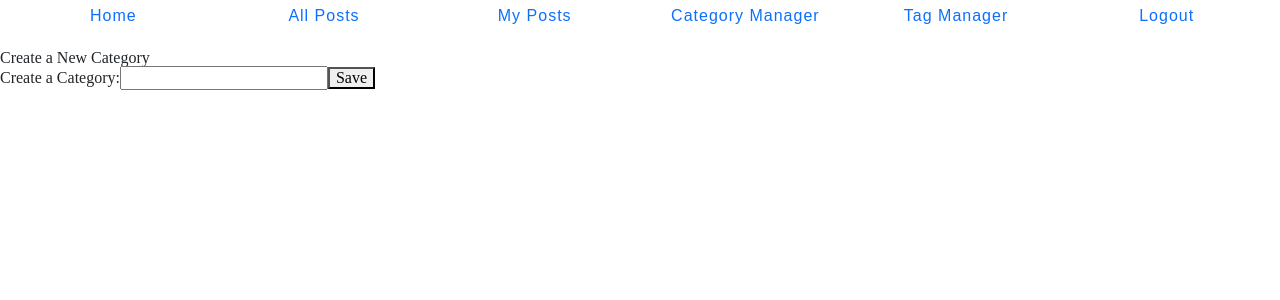
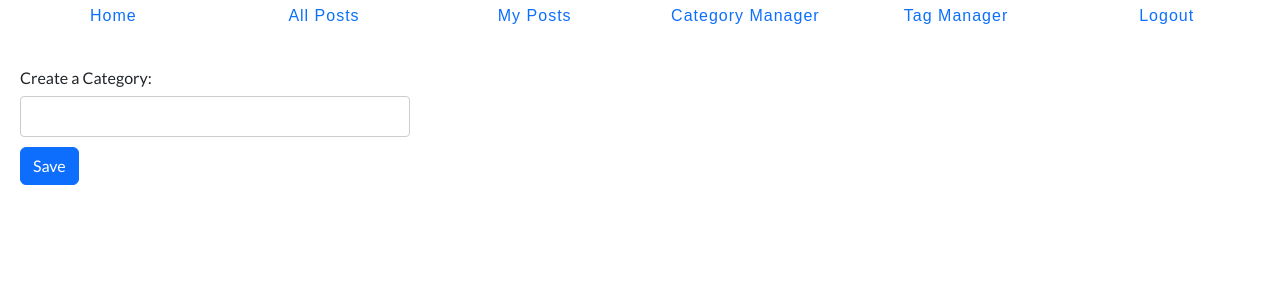
Before and after one commit to NSS-Day-Cohort-68/rare-client-rare-team-4, a React (Create React App) app: page /categories/create in a window 1280 px wide. Shown: the top 300 px of the page. Built offline with nearby package versions, Linux system fonts and the light colour scheme; sample sign-in values are in the browser's storage.

Commit message:
implemented styling normalization for tag/category creation forms

```diff
--- /dev/null
+++ b/src/components/views/categories/CategoryForm.css
@@ -0,0 +1,25 @@
+.category-form__container {
+  display: flex;
+  flex-direction: column;
+  align-items: center;
+  padding: 20px;
+  font-family: "Lato", sans-serif;
+}
+
+.category-form__content {
+  display: flex;
+  width: 100%;
+  justify-content: space-between;
+}
+
+.category-form__left > * {
+  margin-bottom: 10px;
+}
+
+.category-form__input {
+  width: 100%;
+  padding: 10px;
+  margin-bottom: 10px;
+  border: 1px solid #ccc;
+  border-radius: 4px;
+}
--- a/src/components/views/categories/CategoryForm.js
+++ b/src/components/views/categories/CategoryForm.js
@@ -1,6 +1,8 @@
 import React, { useState } from "react"
 import { useNavigate } from "react-router-dom"
 import { createCategory } from "../../../managers/categoryManager"
+import "./CategoryForm.css"
+import { Button } from "reactstrap"
 
 export const CategoryForm = () => {
   const [categoryLabel, setCategoryLabel] = useState("")
@@ -22,11 +24,22 @@ export const CategoryForm = () => {
   }
 
   return (
-    <div>
-      <h1>Create a New Category</h1>
-      <label htmlFor="categoryLabel">Create a Category:</label>
-      <input type="text" id="categoryLabel" value={categoryLabel} onChange={(e) => setCategoryLabel(e.target.value)} />
-      <button onClick={handleSaveCategory}>Save</button>
+    <div className="category-form__container">
+      <div className="category-form__content">
+        <div className="category-form__left">
+          <label htmlFor="categoryLabel">Create a Category:</label>
+          <input
+            type="text"
+            id="categoryLabel"
+            value={categoryLabel}
+            onChange={(e) => setCategoryLabel(e.target.value)}
+            className="category-form__input"
+          />
+          <Button onClick={handleSaveCategory} className="category-form__btn" color="primary">
+            Save
+          </Button>
+        </div>
+      </div>
     </div>
   )
 }
--- /dev/null
+++ b/src/components/views/tags/TagForm.css
@@ -0,0 +1,25 @@
+.tag-form__container {
+  display: flex;
+  flex-direction: column;
+  align-items: center;
+  padding: 20px;
+  font-family: "Lato", sans-serif;
+}
+
+.tag-form__content {
+  display: flex;
+  width: 100%;
+  justify-content: space-between;
+}
+
+.tag-form__left > * {
+  margin-bottom: 10px;
+}
+
+.tag-form__input {
+  width: 100%;
+  padding: 10px;
+  margin-bottom: 10px;
+  border: 1px solid #ccc;
+  border-radius: 4px;
+}
--- a/src/components/views/tags/TagForm.js
+++ b/src/components/views/tags/TagForm.js
@@ -1,34 +1,45 @@
-import React, { useState } from "react"
+import { useState } from "react"
 import { useNavigate } from "react-router-dom"
+import { createTag } from "../../../managers/tagManager"
+import { Button } from "reactstrap"
+import "./TagForm.css"
 
 export const CreateTagForm = () => {
-  const [tagName, setTagName] = useState("")
+  const [tagLabel, setTagLabel] = useState("")
   const navigate = useNavigate()
 
-  const handleSubmit = (e) => {
-    e.preventDefault()
-    fetch("http://localhost:8000/tags", {
-      method: "POST",
-      headers: {
-        "Content-Type": "application/json",
-      },
-      body: JSON.stringify({ label: tagName }),
-    })
-      .then((response) => {
-        if (response.ok) {
-          navigate("/tags")
-        } else {
-          // Handle error
-        }
-      })
-      .catch((error) => console.error("Error:", error))
+  const handleSaveTag = async () => {
+    const trimmedTag = tagLabel.trim()
+
+    if (trimmedTag) {
+      const newTag = {
+        label: trimmedTag,
+      }
+
+      await createTag(newTag)
+      navigate("/tags")
+    } else {
+      window.alert("Tag label is empty or contains only whitespaces")
+    }
   }
 
   return (
-    <form onSubmit={handleSubmit}>
-      <label htmlFor="tagName">Tag Name:</label>
-      <input id="tagName" type="text" value={tagName} onChange={(e) => setTagName(e.target.value)} />
-      <button type="submit">Save</button>
-    </form>
+    <div className="tag-form__container">
+      <div className="tag-form__content">
+        <div className="tag-form__left">
+          <label htmlFor="tagName">Create a Tag:</label>
+          <input
+            type="text"
+            id="tagName"
+            value={tagLabel}
+            onChange={(e) => setTagLabel(e.target.value)}
+            className="tag-form__input"
+          />
+          <Button onClick={handleSaveTag} className="tag-form__btn" color="primary">
+            Save
+          </Button>
+        </div>
+      </div>
+    </div>
   )
 }
--- a/src/managers/tagManager.js
+++ b/src/managers/tagManager.js
@@ -1,5 +1,9 @@
-import { apiUrl } from "../helper"
+import { apiUrl, fetchOptions } from "../helper"
 
 export const getAllTags = async () => {
   return await fetch(`${apiUrl}/tags`).then((res) => res.json())
 }
+
+export const createTag = async (tag) => {
+  return await fetch(`${apiUrl}/tags`, fetchOptions("POST", tag)).then((res) => res.json())
+}
```
